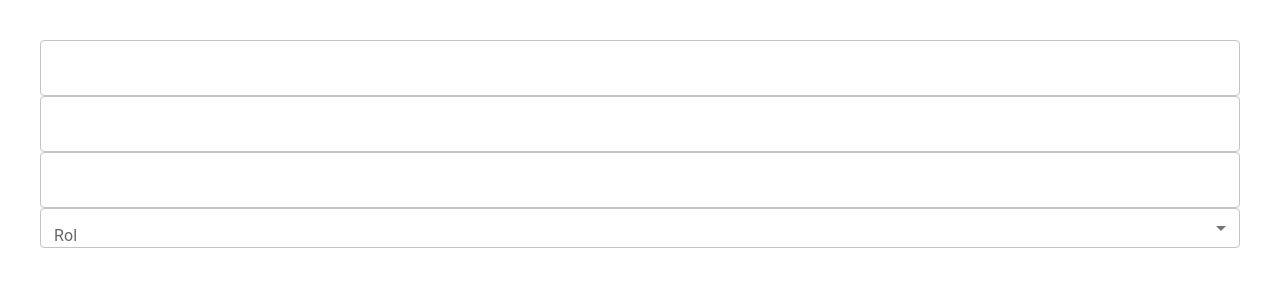
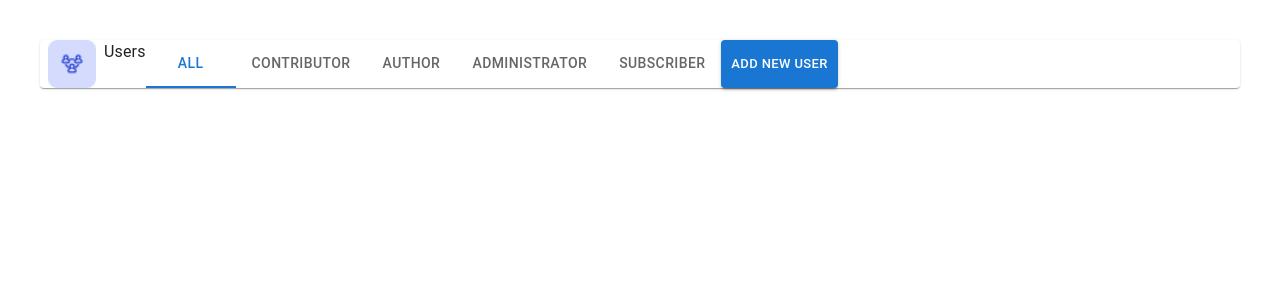
Before and after one commit to Deta0ne/user-table, a React (Vite) app: page / in a window 1280 px wide. Shown: the top 300 px of the page. Built offline with nearby package versions, Linux system fonts and the light colour scheme.

Commit message:
Tablonun Tabları oluşturuldu.

```diff
--- a/package.json
+++ b/package.json
@@ -12,6 +12,7 @@
   "dependencies": {
     "@emotion/react": "^11.10.8",
     "@emotion/styled": "^11.10.8",
+    "@mui/lab": "^5.0.0-alpha.129",
     "@mui/material": "^5.12.3",
     "axios": "^1.4.0",
     "react": "^18.2.0",
--- a/src/components/DataTable.tsx
+++ b/src/components/DataTable.tsx
@@ -1,46 +1,43 @@
-import React from "react";
-import {
-  Box,
-  Stack,
-  TextField,
-  FormControl,
-  InputLabel,
-  Select,
-  MenuItem,
-} from "@mui/material";
-import { SelectChangeEvent } from "@mui/material/Select";
+import React, { useState } from "react";
+import { Box, Stack, Paper, Button, Typography } from "@mui/material";
+import Vector from "../assets/Button.png";
+import TabContext from "@mui/lab/TabContext";
+import TabList from "@mui/lab/TabList";
+import Tab from "@mui/material/Tab";
+import AddIcon from "@mui/icons-material/Add";
 
 const DataTable = () => {
-  // Rol State
-  const [role, setRole] = React.useState<string>("");
-  const handleRoleChange = (event: SelectChangeEvent) => {
-    setRole(event.target.value as string);
-  };
-
+  //Tab and role filter
+  const [tabValue, setTabValue] = useState("all");
   return (
-    <div>
-      <Box>
-        <Stack>
-          <TextField />
-          <TextField />
-          <TextField />
-          <FormControl>
-            <InputLabel>Rol</InputLabel>
-            <Select
-              label="Age"
-              size="small"
-              value={role}
-              onChange={handleRoleChange}
-            >
-              <MenuItem value={"Contributor"}>Contributor</MenuItem>
-              <MenuItem value={"Subscriber"}>Subscriber</MenuItem>
-              <MenuItem value={"Author"}>Author</MenuItem>
-              <MenuItem value={"Administrator"}>Administrator</MenuItem>
-            </Select>
-          </FormControl>
+    <>
+      <Paper>
+        <Stack direction={"row"}>
+          <Button
+            variant="text"
+            sx={{
+              background: `url(${Vector})`,
+              backgroundSize: "contain",
+              backgroundRepeat: "no-repeat",
+              backgroundPosition: "center",
+            }}
+          />
+          <Typography>Users</Typography>
+          <TabContext value={tabValue}>
+            <TabList>
+              <Tab label="All" value="all" />
+              <Tab label="Contributor" value="contributor" />
+              <Tab label="Author" value="author" />
+              <Tab label="Administrator" value="administrator" />
+              <Tab label="Subscriber" value="subscriber" />
+            </TabList>
+          </TabContext>
+          <Button variant="contained" size="small">
+            Add New User
+          </Button>
         </Stack>
-      </Box>
-    </div>
+      </Paper>
+    </>
   );
 };
 
```
Also changed, not shown: src/components/AddUserForm.tsx (+47 -0 lines), src/types/User.tsx (+7 -0 lines), 1 other file (tests, documents, lock files or other folders).
